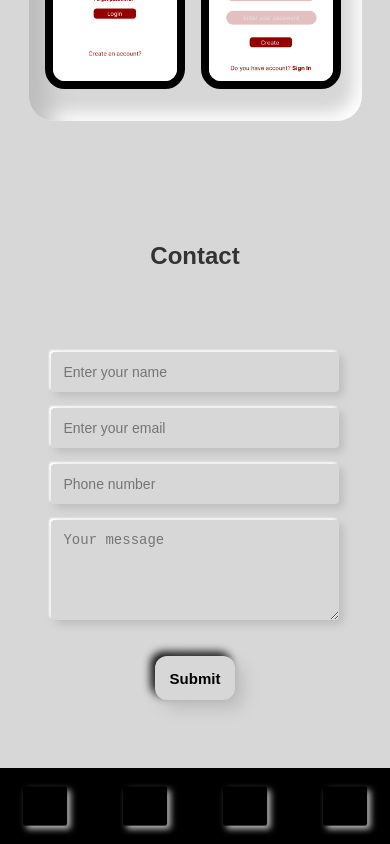
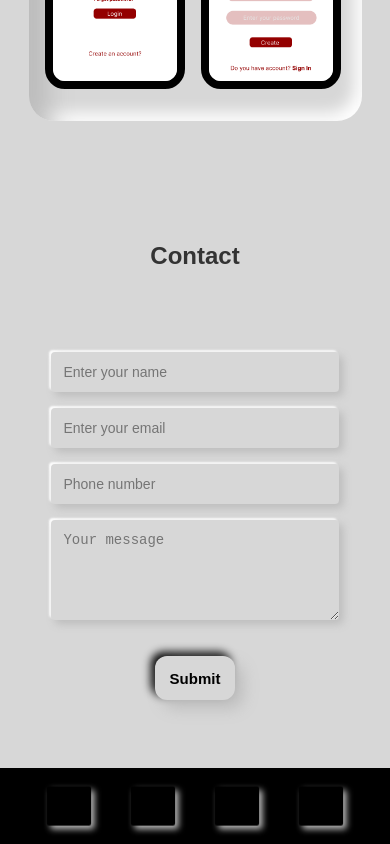
Before and after one commit to Logeshp91/Myprotflio, a React (Vite) app: page / in a window 390 px wide. Shown: the part 6325-7169 px from the top of the page. Built offline with nearby package versions, Linux system fonts and the light colour scheme; some icons are missing.

Commit message:
Your message here

```diff
--- a/Contact.css
+++ b/Contact.css
@@ -158,4 +158,8 @@
     margin-bottom: 20%;
 
   }
+  .social-buttons {
+  display: flex;
+  gap: 2rem;
 }
+}
--- a/src/App.css
+++ b/src/App.css
@@ -217,8 +217,6 @@ body, #root {
      bottom:93%;
     right: 0.2rem;
     z-index: 1100;
-
-
   }
 
    .nav-links {
@@ -228,7 +226,7 @@ body, #root {
     top: 64px;
     right: 0;
     height: auto;
-    width: 150px;
+    width: 120px;
     padding: 1rem 0;
     z-index: 1100;
     box-shadow: -2px 0 8px rgba(0, 0, 0, 0.2);
@@ -244,11 +242,11 @@ body, #root {
     color: white;
     text-decoration: none;
     padding: 12px 20px;
-    text-align: left;
-    font-size: 12px;
-    width: 120px;
+    font-size: 10px;
+    width: 100px;
     border-bottom: 1px solid #222;
     align-self: center;
+    justify-content: center;
   }
 
   .mobile-menu-toggle {
```
